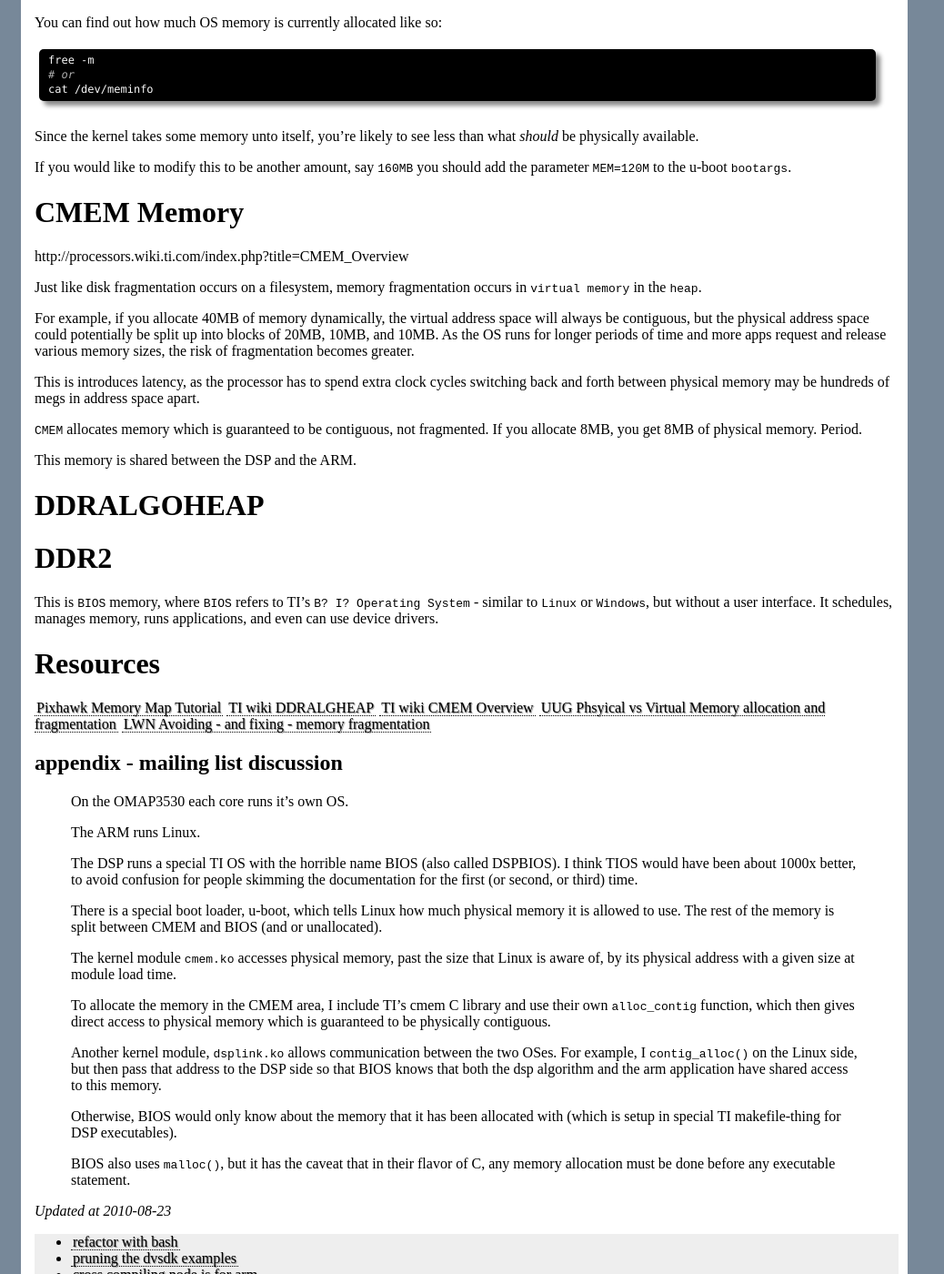
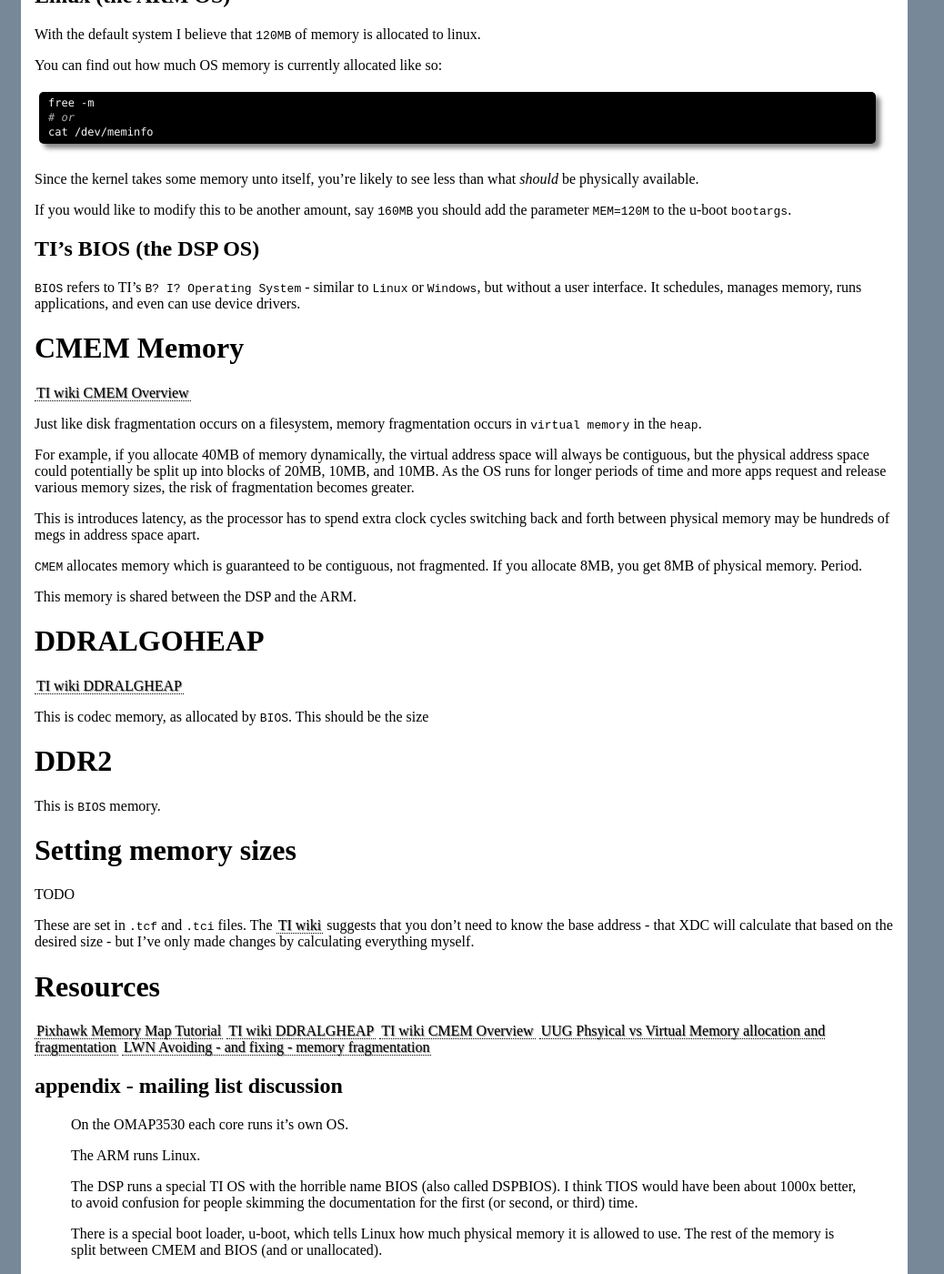
Before and after one commit to fastr/fastr.github.com, a Jekyll site: the page built from _posts/2010-08-23-omap-davinci-linux-cmem-ddralg-ddr2-dsplink.md, in a window 1280 px wide and 1400 px high, scrolled down 701 px. Shown: the whole window at 91% size, without its empty margins (0-1038 px from the left). Built offline with Jekyll 4.4.1, drawn with Linux system fonts in a browser that asks for light colours; Markdown is read by kramdown in place of the engine named in the settings.

Commit message:
started document on ARM-Linux/DSP-BIOS memory mapping

```diff
--- a/_posts/2010-08-23-omap-davinci-linux-cmem-ddralg-ddr2-dsplink.md
+++ b/_posts/2010-08-23-omap-davinci-linux-cmem-ddralg-ddr2-dsplink.md
@@ -30,6 +30,10 @@ In the case of the OMAP3530, it would not be theoretically possible to have more
 
 OS Memory
 ====
+
+Linux (the ARM OS)
+------
+
 With the default system I believe that `120MB` of memory is allocated to linux.
 
 You can find out how much OS memory is currently allocated like so:
@@ -42,10 +46,16 @@ Since the kernel takes some memory unto itself, you're likely to see less than w
 
 If you would like to modify this to be another amount, say `160MB` you should add the parameter `MEM=120M` to the u-boot `bootargs`.
 
+TI's BIOS (the DSP OS)
+-------
+
+`BIOS` refers to TI's `B? I? Operating System` - similar to `Linux` or `Windows`, but without a user interface.
+It schedules, manages memory, runs applications, and even can use device drivers.
+
 CMEM Memory
 ====
 
-http://processors.wiki.ti.com/index.php?title=CMEM_Overview
+[TI wiki CMEM Overview](http://processors.wiki.ti.com/index.php?title=CMEM_Overview)
 
 Just like disk fragmentation occurs on a filesystem, memory fragmentation occurs in `virtual memory` in the `heap`.
 
@@ -63,11 +73,21 @@ This memory is shared between the DSP and the ARM.
 DDRALGOHEAP
 ====
 
+[TI wiki DDRALGHEAP](http://processors.wiki.ti.com/index.php?title=DDRALGHEAP)
+
+This is codec memory, as allocated by `BIOS`. This should be the size
+
 DDR2
 ====
 
-This is `BIOS` memory, where `BIOS` refers to TI's `B? I? Operating System` - similar to `Linux` or `Windows`, but without a user interface.
-It schedules, manages memory, runs applications, and even can use device drivers.
+This is `BIOS` memory.
+
+Setting memory sizes
+====
+
+TODO
+
+These are set in `.tcf` and `.tci` files. The [TI wiki](http://processors.wiki.ti.com/index.php/DDRALGHEAP#DDRALGHEAP_Limitations) suggests that you don't need to know the base address - that XDC will calculate that based on the desired size - but I've only made changes by calculating everything myself.
 
 Resources
 =====
```
